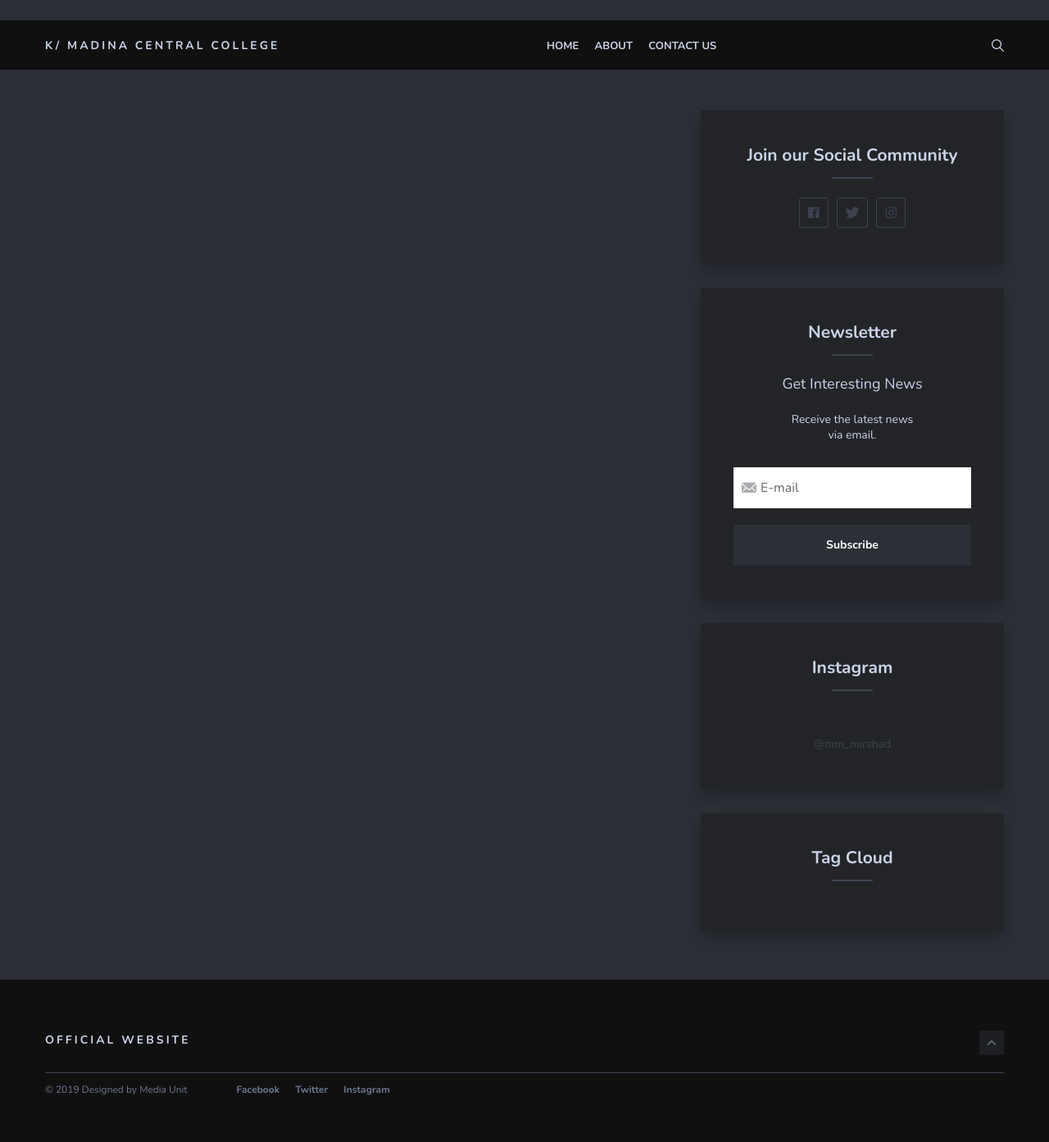
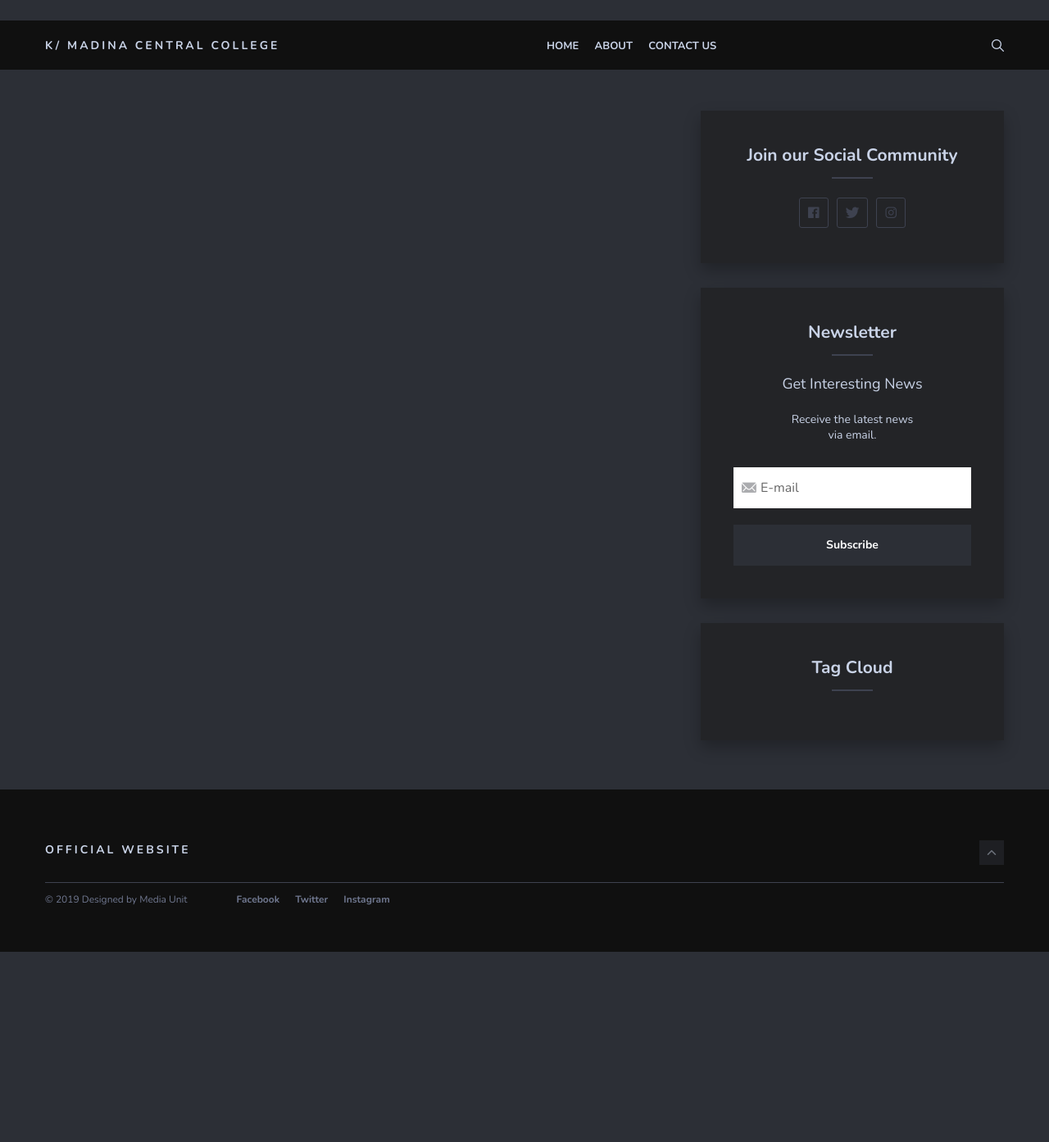
Before and after one commit to techlanka/kmcc, a Jekyll site: the page built from index.html, in a window 1280 px wide. Shown: the whole page at 82% size. Built offline with Jekyll 4.4.1, drawn with Linux system fonts in a browser that asks for light colours; the list of posts is cut into pages by our own code; after the commit the page ends 1161 px from its top, so only the background shows below that.

Commit message:
Update _config.yml

```diff
--- a/_config.yml
+++ b/_config.yml
@@ -24,7 +24,7 @@ disqus-identifier:  # Add your shortname for Disqus Comment.
 
 #-------------------------------
 # Instagram Feed
-instafeed: true # To enable the instafeed, use the value true. To turn off use the value false.
+instafeed: false # To enable the instafeed, use the value true. To turn off use the value false.
 
 #-------------------------------
 # Google Analytics
```
